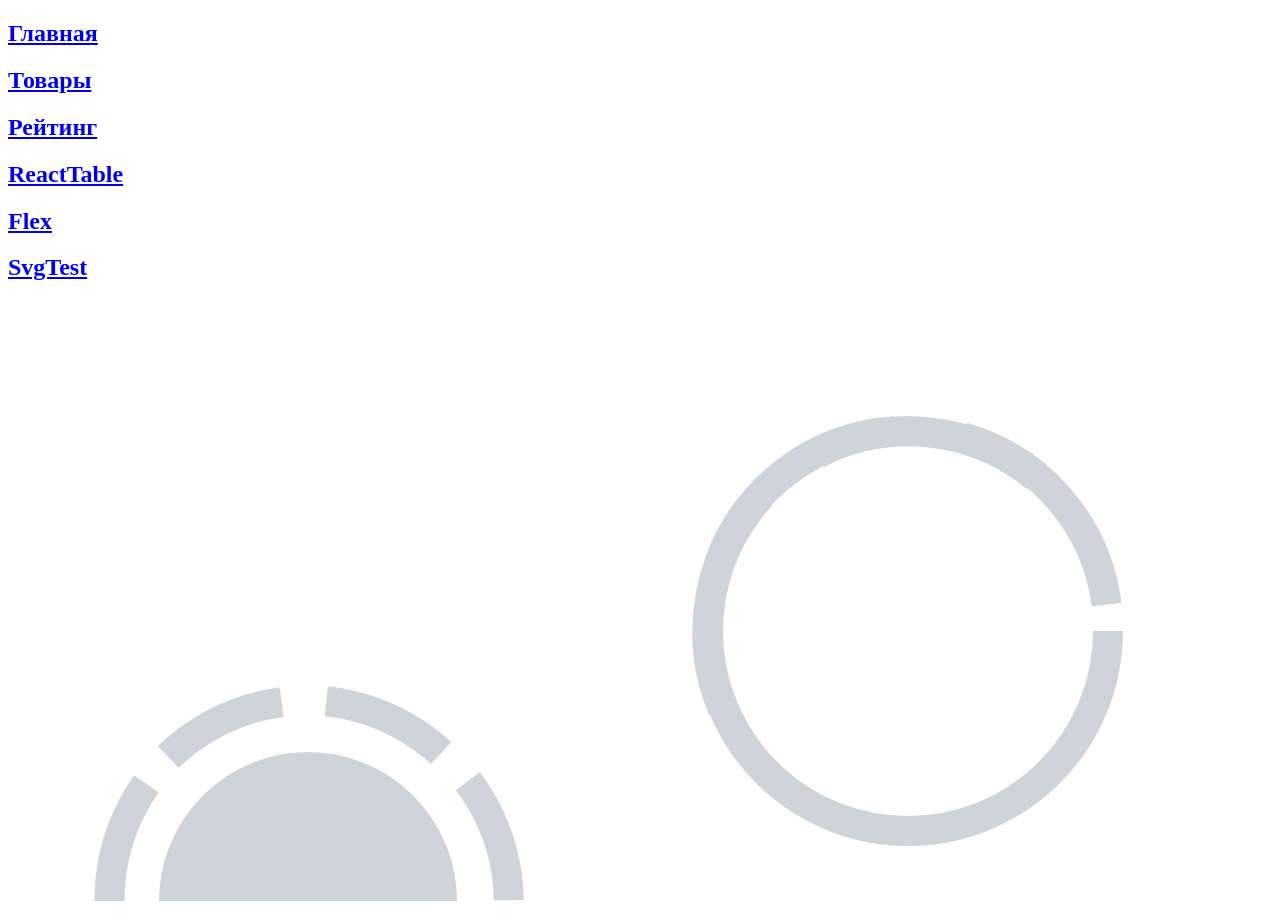
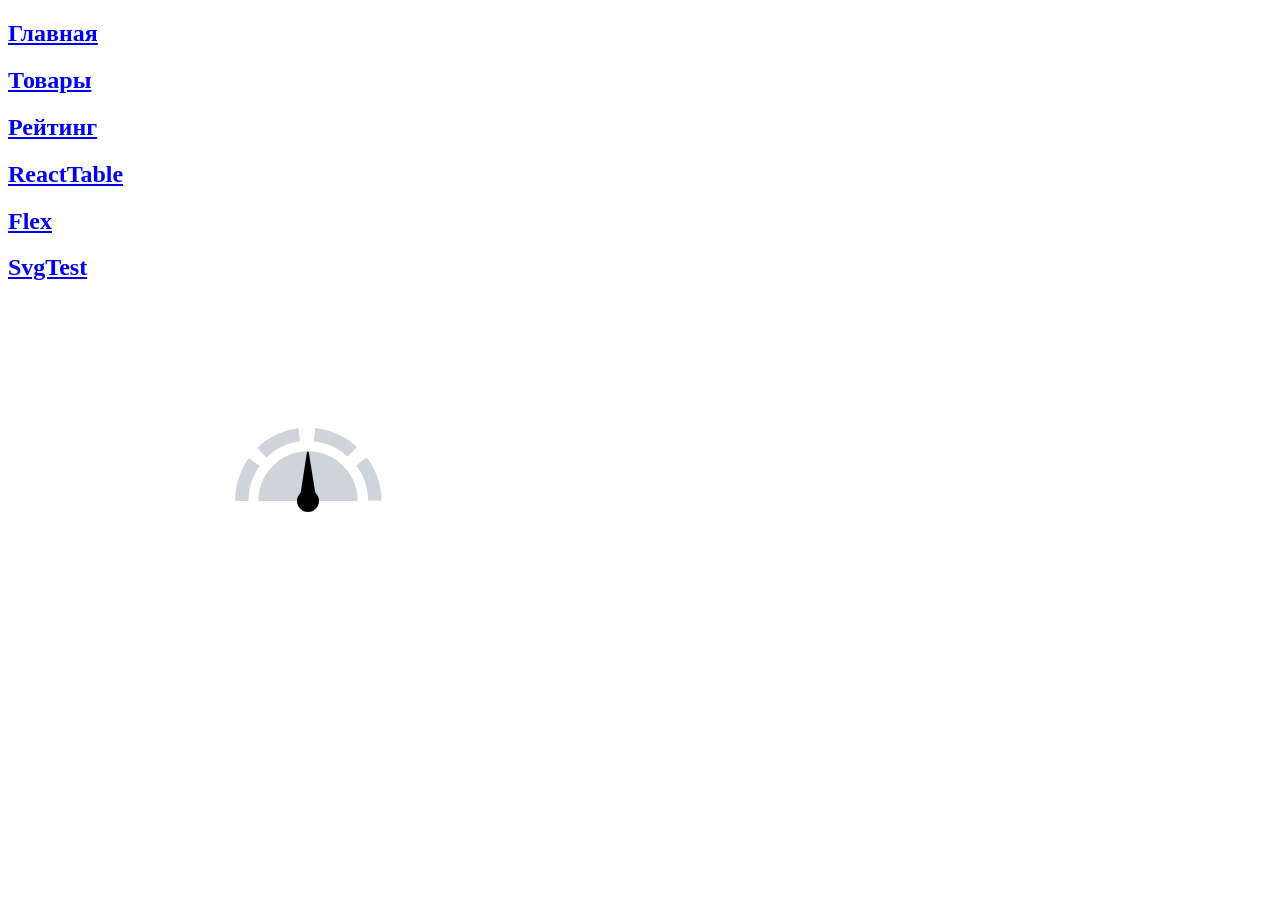
Before and after one commit to nonamemovich/base_webpack_react, a React app: page /svg in a window 1280 px wide. After the commit the page ends 800 px from the top, so only its background shows below. Built offline with nearby package versions, Linux system fonts and the light colour scheme; what normalizr would draw is missing.

Commit message:
speed graph done

```diff
--- a/src/modules/SvgTest/index.jsx
+++ b/src/modules/SvgTest/index.jsx
@@ -1,22 +1,48 @@
 import React from 'react';
+import PropTypes from 'prop-types';
+import cn from 'classnames';
 import styles from './styles.scss';
 
-export const svgTest = () => {
+const INFLUENCE = {
+  NOT_AFFECT: "zero",
+  LOWEST: "lowest",
+  LOW: 'low',
+  MIDDLE: "middle",
+  HIGTH: 'higth',
+}
+
+const contentWidth = 600;
+
+export const svgTest = ({
+  influenceValue,
+  width,
+}) => {
   const radius = 145;
-  const cicleLength = 2 * Math.PI * radius; // 822,68
   const radiusDash = 200;
-  const cicleLengthDash = 2 * Math.PI * radiusDash;
+
+  const arrowClasses = cn(styles["speed-arrow"], {
+    [styles["zero"]]: INFLUENCE.NOT_AFFECT === influenceValue,
+    [styles["speed-1"]]: INFLUENCE.LOWEST === influenceValue,
+    [styles["speed-2"]]: INFLUENCE.LOW === influenceValue,
+    [styles["speed-3"]]: INFLUENCE.MIDDLE === influenceValue,
+    [styles["speed-4"]]: INFLUENCE.HIGTH === influenceValue,
+  });
+
+  const scale = width / contentWidth;
 
   return (
-    <div>
-      <svg className={styles["circle-container"]}>
+    <div className={styles["content"]}>
+      <svg
+        className={styles["circle-container"]}
+        style={{
+          transform: `scale(${scale})`,
+        }}
+      >
         <circle
           cx="150"
           cy="150"
           r={radius}
-          className={styles["circle-protein"]}
-          //strokeDasharray={`${(cicleLength / 2) - 2} ${cicleLength * 2}`}
-          // strokeDashoffset="0"
+          className={styles["circle"]}
           style={{
             transform: "translateY(50%) translateX(25%)",
           }}
@@ -26,7 +52,9 @@ export const svgTest = () => {
           cx="150"
           cy="150"
           r={radiusDash}
-          className={styles["circle-test"]}
+          className={cn(styles["circle-test"], {
+            [styles.selected]: INFLUENCE.LOWEST === influenceValue
+          })}
           strokeDashoffset="0"
           style={{
             transform: "translateY(164.4%) translateX(64.3%) rotate(0.56turn)",
@@ -36,7 +64,9 @@ export const svgTest = () => {
           cx="150"
           cy="150"
           r={radiusDash}
-          className={styles["circle-test"]}
+          className={cn(styles["circle-test"], {
+            [styles.selected]: INFLUENCE.LOW === influenceValue
+          })}
           strokeDashoffset="0"
           style={{
             transform: "translateY(164.5%) translateX(35.7%) rotate(0.691turn)",
@@ -47,7 +77,9 @@ export const svgTest = () => {
           cx="150"
           cy="150"
           r={radiusDash}
-          className={styles["circle-test"]}
+          className={cn(styles["circle-test"], {
+            [styles.selected]: INFLUENCE.MIDDLE === influenceValue
+          })}
           strokeDashoffset="0"
           style={{
             transform: "translateY(119.5%) translateX(15.7%) rotate(0.83turn)",
@@ -58,7 +90,9 @@ export const svgTest = () => {
           cx="150"
           cy="150"
           r={radiusDash}
-          className={styles["circle-test"]}
+          className={cn(styles["circle-test"], {
+            [styles.selected]: INFLUENCE.HIGTH === influenceValue
+          })}
           strokeDashoffset="0"
           style={{
             transform: "translateY(64.5%) translateX(19.7%) rotate(0.96turn)",
@@ -66,73 +100,51 @@ export const svgTest = () => {
         />
       </svg>
 
-      <svg className={styles["circle-test"]}>
+      <svg
+        style={{
+          transform: `scale(${scale})`,
+          top: `${150 * scale}px`,
+        }}
+        className={arrowClasses}
+      >
         <circle
           cx="150"
           cy="150"
-          r={radiusDash}
-          className={styles["circle-dash"]}
-          strokeDashoffset="0"
+          r={33}
+          className={styles["circle-black"]}
+        />
+        <path
           style={{
-            transform: "translateY(30%) translateX(25%)",
+            fill: "#000000",
+            fillOpacity: 1,
+            stroke: "#000000",
+            strokeWidth: "0.26458332px",
+            strokeLinecap: "butt",
+            strokeLinejoin: "miter",
+            strokeOpacity: 1,
+            transform: "translateX(125px) translateY(-151px)",
           }}
-        />
-
-        <circle
-          cx="150"
-          cy="150"
-          r={radiusDash}
-          className={styles["circle-test"]}
-          strokeDashoffset="0"
-          style={{
-            transform: "translateY(90.5%) translateX(51%) rotate(0.62turn)",
-            strokeDasharray: "708, 1030",
-            strokeDashoffset: "712",
-          }}
-        />
-
-        <circle
-          cx="150"
-          cy="150"
-          r={radiusDash}
-          className={styles["circle-test"]}
-          strokeDashoffset="0"
-          style={{
-            transform: "translateY(81.5%) translateX(26.5%) rotate(0.74turn)",
-            strokeDasharray: "708, 1030",
-            strokeDashoffset: "715",
-          }}
-        />
-
-        <circle
-          cx="150"
-          cy="150"
-          r={radiusDash}
-          className={styles["circle-test"]}
-          strokeDashoffset="0"
-          style={{
-            transform: "translateY(58.4%) translateX(14.9%) rotate(0.86turn)",
-            strokeDasharray: "708, 1030",
-            strokeDashoffset: "715",
-          }}
-        />
-
-        <circle
-          cx="150"
-          cy="150"
-          r={radiusDash}
-          className={styles["circle-test"]}
-          strokeDashoffset="0"
-          style={{
-            transform: "translateY(33.1%) translateX(22.1%) rotate(0.98turn)",
-            strokeDasharray: "708, 1030",
-            strokeDashoffset: "715",
-          }}
+          d="M 21.804998,155.43424 0,297 H 50 L 27.361632,155.43146 c 0,0 -0.08922,-2.15305 -2.582612,-2.10295 -3.097481,0.0622 -2.974022,2.10573 -2.974022,2.10573 z"
         />
       </svg>
-
     </div>
   )
 }
 
+svgTest.propTypes = {
+  influenceValue: PropTypes.oneOfType([
+    INFLUENCE.NOT_AFFECT,
+    INFLUENCE.LOWEST,
+    INFLUENCE.LOW,
+    INFLUENCE.MIDDLE,
+    INFLUENCE.HIGTH,
+  ]),
+  width: PropTypes.number,
+}
+
+svgTest.defaultProps = {
+  influenceValue: INFLUENCE.NOT_AFFECT,
+  width: 200,
+}
+
 export default svgTest;
--- a/src/modules/SvgTest/styles.scss
+++ b/src/modules/SvgTest/styles.scss
@@ -1,3 +1,7 @@
+.content {
+  position: relative;
+}
+
 .circle-container {
   width: 600px;
   height: 300px;
@@ -8,7 +12,7 @@
   height: 600px;
 }
 
-.circle-protein {
+.circle {
   stroke: #ced4d9;
   stroke-width: 8;
   fill: #ced4d9;
@@ -21,9 +25,41 @@
 }
 .circle-test {
   stroke: #ced4d9;
-  stroke-width: 30;
+  stroke-width: 40px;
   fill: none;
   z-index: 1;
   stroke-dasharray: 756, 1128;
   stroke-dashoffset: 708;
 }
+
+.circle-black {
+  fill: black;
+}
+
+.speed-arrow {
+  position: absolute;
+  width: 300px;
+  left: 150px;
+  height: 300px;
+}
+
+.zero {
+  transform: rotate(-90deg);
+}
+
+.speed-1 {
+  transform: rotate(-70deg)
+}
+.speed-2 {
+  transform: rotate(-25deg);
+}
+.speed-3 {
+  transform: rotate(25deg);
+}
+.speed-4 {
+  transform: rotate(70deg);
+}
+
+.selected {
+  stroke: rgba(160, 181, 42, 0.7);;
+}
```
Also changed, not shown: src/modules/SvgTest/variables.scss (added).
